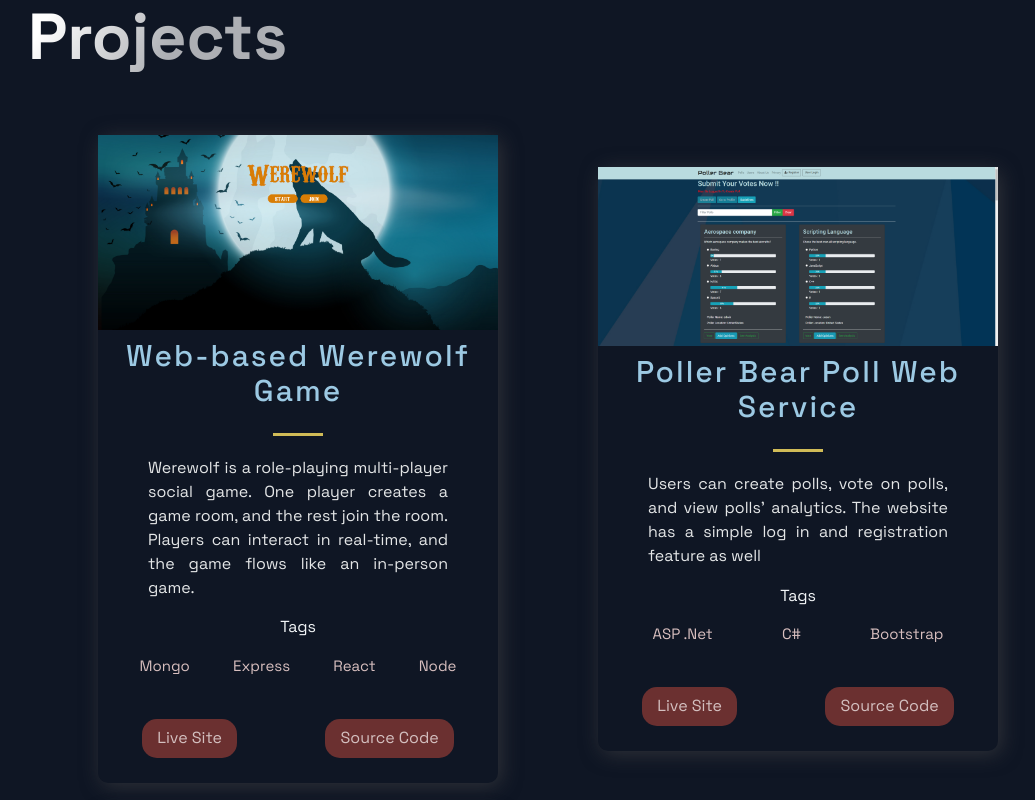
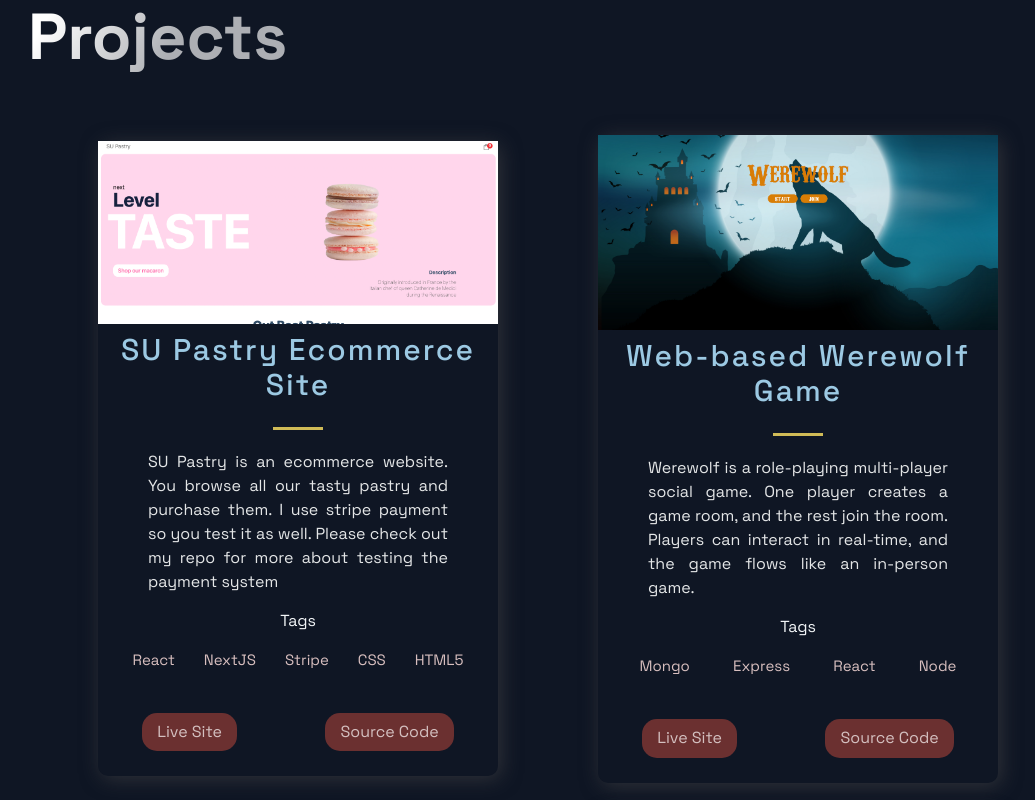
Before and after one commit to FangshengXuJason/Personal-Porforlio, a Next.js app: page / in a window 1280 px wide. Shown: the part 700-1500 px from the top of the page, without its empty margins (92-1127 px from the left). Built offline with nearby package versions, Linux system fonts and the light colour scheme.

Commit message:
constants.js: added the ecommerce project

```diff
--- a/src/constants/constants.js
+++ b/src/constants/constants.js
@@ -1,4 +1,16 @@
 export const projects = [
+    {
+    title: 'SU Pastry Ecommerce Site',
+    description:
+      'SU Pastry is an ecommerce website. You browse all our tasty pastry and purchase them. I use stripe payment so you test it as well. Please check out my repo for more about testing the payment system',
+    image: '/images/ecommerce-home-page.PNG',
+    tags: ['React', 'NextJS', 'Stripe', 'CSS', 'HTML5'],
+    show_source_link: true,
+    source: 'https://github.com/FangshengXuJason/ecommerce-nextjs-sanity-stripe.git', // source code
+    show_visit_link: true,
+    visit: 'https://ecommerce-nextjs-sanity-stripe-two.vercel.app/', // live site
+    id: 0,
+  },
   {
     title: 'Web-based Werewolf Game',
     description:
@@ -9,19 +21,19 @@ export const projects = [
     source: 'https://github.com/pmh-3/Werewolf', // source code
     show_visit_link: true,
     visit: 'https://www.werewolf.fun/', // live site
-    id: 0,
+    id: 1,
   },
   {
     title: 'Poller Bear Poll Web Service',
     description:
       'Users can create polls, vote on polls, and view polls’ analytics. The website has a simple log in and registration feature as well',
     image: '/images/pollerbear-front-page.PNG',
-    tags: ['ASP .Net', 'C#', 'Bootstrap'],
+    tags: ['ASP .Net', 'C#', 'Bootstrap','CSS', 'HTML5'],
     show_source_link: true,
     source: 'https://github.com/EdwinKaburu/JOLT', // source code
     show_visit_link: true,
     visit: 'https://5110jolt.azurewebsites.net/', // live site
-    id: 1,
+    id: 2,
   },
   {
     title: 'Pacman Game Automated with Search Algorithm',
@@ -33,7 +45,7 @@ export const projects = [
     source: 'https://github.com/FangshengXuJason/Searc-Algo-Pacman-Game', // source code
     show_visit_link: false,
     visit: 'https://github.com/FangshengXuJason/Searc-Algo-Pacman-Game', // live site
-    id: 2,
+    id: 3,
   },
 ]
 
@@ -47,6 +59,6 @@ export const TimeLineData = [
     year: 2020.9,
     text: 'Started Master of Computer Science at Seattle University',
   },
-  { year: 2022.3, text: 'Deployed My First Website' },
-  { year: 2022.6, text: 'Start working at Hawx Smart Pest Control' },
+  { year: 2022.3, text: 'Started working as a Teaching Assistant at Seattle University' },
+  { year: 2022.6, text: 'Started working as a Software Engineer at Hawx Smart Pest Control' },
 ]
```
